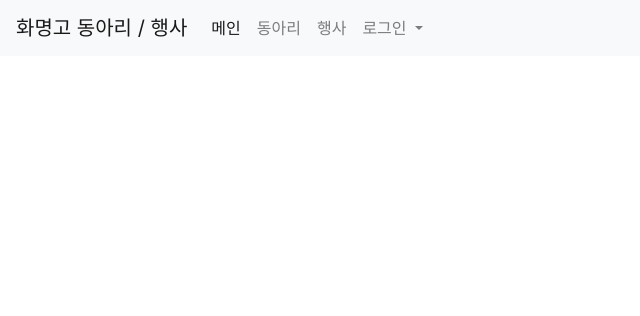
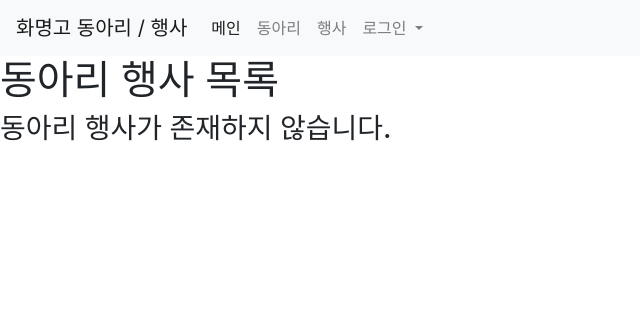
Before and after one commit to Hinoto04/club-festa, a Django app: page /event/ in a window 1280 px wide. Shown: the top 316 px of the page, without its empty margins (0-640 px from the left). Run offline with Django 3.2, Linux system fonts and the light colour scheme; some libraries are stand-ins or nearby versions.

Commit message:
html 수정

```diff
--- a/templates/event/event_test.html
+++ b/templates/event/event_test.html
@@ -1,7 +1,13 @@
+
 {% extends 'base.html' %}
 {% block title %}동아리 행사 목록{% endblock title %}
 {% block content %}
-
-
-
+<div class="d-flex flex-column center justify-content-center">
+    <div class="title">
+        <h1>동아리 행사 목록</h1>
+    </div>
+    <div class="d-flex event">
+        <h3>동아리 행사가 존재하지 않습니다.</h3>
+    </div>
+</div>
 {% endblock content %}
```
